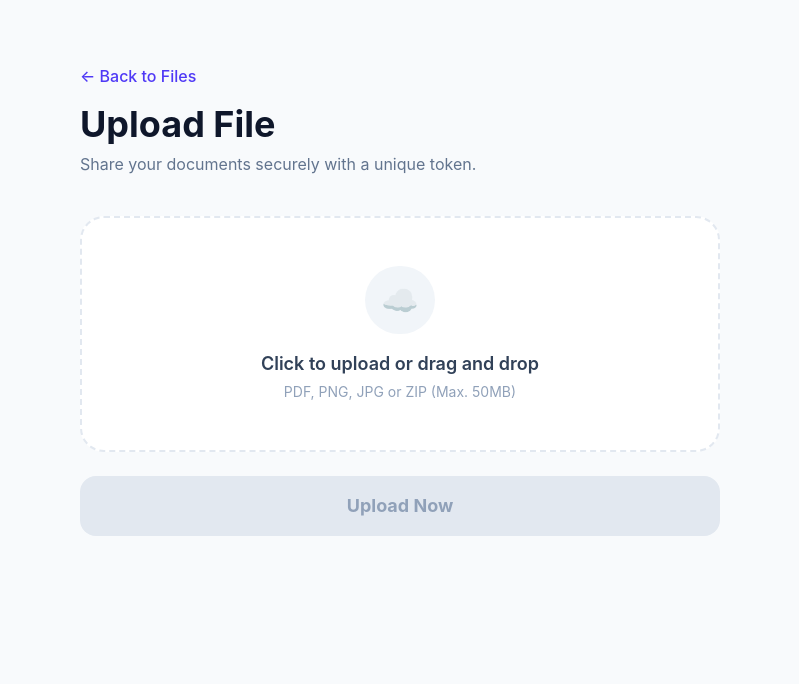
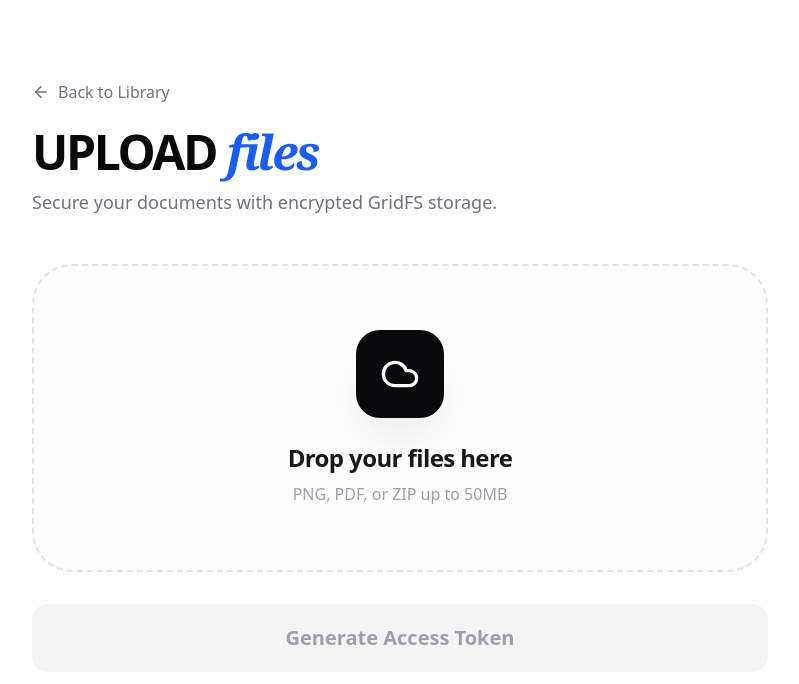
Before and after one commit to Snehil7903/storeIt, a Next.js app: page /upload in a window 1280 px wide. Shown: the top 684 px of the page, without its empty margins (240-1039 px from the left). Built offline with nearby package versions, Linux system fonts and the light colour scheme.

Commit message:
Fix upload ui

```diff
--- a/package.json
+++ b/package.json
@@ -13,6 +13,7 @@
     "@gsap/react": "^2.1.2",
     "busboy": "^1.6.0",
     "gsap": "^3.14.2",
+    "lucide-react": "^0.577.0",
     "mongodb": "^7.1.0",
     "next": "16.1.6",
     "react": "19.2.3",
--- a/src/app/upload/page.js
+++ b/src/app/upload/page.js
@@ -1,15 +1,45 @@
 "use client";
 
-import { useState } from "react";
+import { useState, useRef } from "react";
 import Link from "next/link";
+import gsap from "gsap";
+import { useGSAP } from "@gsap/react";
+import { Upload, File, CheckCircle2, ArrowLeft, Cloud } from "lucide-react";
 
 export default function UploadPage() {
   const [file, setFile] = useState(null);
   const [token, setToken] = useState(null);
   const [isUploading, setIsUploading] = useState(false);
   const [dragActive, setDragActive] = useState(false);
+  const [progress, setProgress] = useState(0);
 
-  // Handle drag events
+  const container = useRef(null);
+  const progressBarRef = useRef(null);
+
+  useGSAP(() => {
+    if (!container.current) return;
+
+    // Smooth entrance for page elements
+    gsap.from(".animate-up", {
+      y: 30,
+      opacity: 0,
+      duration: 0.8,
+      stagger: 0.15,
+      ease: "power3.out"
+    });
+  }, { scope: container });
+
+  // GSAP for progress bar updates
+  useGSAP(() => {
+    if (isUploading) {
+      gsap.to(progressBarRef.current, {
+        width: `${progress}%`,
+        duration: 0.4,
+        ease: "power2.out"
+      });
+    }
+  }, [progress, isUploading]);
+
   const handleDrag = (e) => {
     e.preventDefault();
     e.stopPropagation();
@@ -29,67 +59,93 @@ export default function UploadPage() {
   async function handleUpload() {
     if (!file) return;
     setIsUploading(true);
+    setProgress(0);
 
     try {
       const t = await fetch("/api/token").then((r) => r.json());
       const form = new FormData();
       form.append("file", file);
 
-      await fetch(`/api/upload/${t.token}`, {
-        method: "POST",
-        body: form,
-      });
+      // Using XMLHttpRequest to get real-time progress for our GSAP bar
+      const xhr = new XMLHttpRequest();
+      xhr.open("POST", `/api/upload/${t.token}`);
 
+      xhr.upload.onprogress = (event) => {
+        if (event.lengthComputable) {
+          setProgress(Math.round((event.loaded / event.total) * 100));
+        }
+      };
+
+      xhr.onload = () => {
+        if (xhr.status === 200) {
           setToken(t.token);
+          // Trigger success animation
+          gsap.from(".success-pop", { scale: 0.5, opacity: 0, duration: 0.5, ease: "back.out(2)" });
+        }
+      };
+
+      xhr.send(form);
     } catch (error) {
       console.error("Upload failed", error);
-    } finally {
       setIsUploading(false);
     }
   }
 
   return (
-    <main className="min-h-screen p-8 md:p-16 max-w-3xl mx-auto">
-      {/* Header */}
-      <div className="mb-10">
-        <Link href="/" className="text-indigo-600 font-medium hover:underline flex items-center gap-2 mb-4">
-          ← Back to Files
+    <main ref={container} className="min-h-screen bg-white font-sans selection:bg-blue-100">
+      <div className="max-w-4xl mx-auto p-8 md:p-20">
+
+        {/* Header Section */}
+        <div className="animate-up mb-12">
+          <Link href="/" className="group flex items-center gap-2 text-zinc-500 hover:text-blue-600 transition-colors mb-6 font-medium">
+            <ArrowLeft size={18} className="group-hover:-translate-x-1 transition-transform" />
+            Back to Library
           </Link>
-        <h1 className="text-4xl font-bold text-slate-900">Upload File</h1>
-        <p className="text-slate-500 mt-2">Share your documents securely with a unique token.</p>
+          <h1 className="text-5xl font-black text-zinc-950 tracking-tighter uppercase">
+            Upload <span className="text-blue-600 italic lowercase font-serif">Files</span>
+          </h1>
+          <p className="text-zinc-500 mt-3 text-lg">Secure your documents with encrypted GridFS storage.</p>
         </div>
 
         {!token ? (
-        <div className="space-y-6">
-          {/* Drag & Drop Zone */}
+          <div className="space-y-8 animate-up">
+            {/* The Drop Zone */}
             <div
               onDragEnter={handleDrag}
               onDragLeave={handleDrag}
               onDragOver={handleDrag}
               onDrop={handleDrop}
-            className={`relative border-2 border-dashed rounded-3xl p-12 transition-all flex flex-col items-center justify-center text-center
-              ${dragActive ? "border-indigo-500 bg-indigo-50" : "border-slate-200 bg-white"}
-              ${file ? "border-emerald-400 bg-emerald-50" : "hover:border-slate-300"}`}
+              className={`relative border-2 border-dashed rounded-[2.5rem] p-16 transition-all duration-500 flex flex-col items-center justify-center text-center overflow-hidden
+                ${dragActive ? "border-blue-500 bg-blue-50/50 scale-[1.02]" : "border-zinc-200 bg-zinc-50/30"}
+                ${file && !isUploading ? "border-emerald-500 bg-emerald-50/30" : "hover:border-zinc-300"}`}
             >
               <input
                 type="file"
-              className="absolute inset-0 w-full h-full opacity-0 cursor-pointer"
+                className="absolute inset-0 w-full h-full opacity-0 cursor-pointer z-20"
                 onChange={(e) => setFile(e.target.files[0])}
               />
 
-            <div className="bg-slate-100 p-4 rounded-full mb-4">
-              <span className="text-3xl">☁️</span>
+              <div className={`p-6 rounded-3xl mb-6 transition-all duration-500
+                ${file ? "bg-emerald-500 shadow-emerald-200" : "bg-zinc-950 shadow-zinc-200"} shadow-2xl`}>
+                {file ? <CheckCircle2 className="text-white w-10 h-10" /> : <Cloud className="text-white w-10 h-10" />}
               </div>
 
-            {file ? (
-              <div>
-                <p className="text-emerald-700 font-semibold">{file.name}</p>
-                <p className="text-emerald-600/70 text-sm mt-1">Ready to upload</p>
+              {isUploading ? (
+                <div className="w-full max-w-xs">
+                  <p className="text-zinc-900 font-bold uppercase tracking-widest text-xs mb-4">Syncing to GridFS... {progress}%</p>
+                  <div className="h-2 w-full bg-zinc-200 rounded-full overflow-hidden border border-zinc-200 p-[1px]">
+                    <div ref={progressBarRef} className="h-full bg-blue-600 rounded-full shadow-[0_0_15px_rgba(37,99,235,0.4)]" />
+                  </div>
+                </div>
+              ) : file ? (
+                <div className="animate-in fade-in slide-in-from-bottom-2">
+                  <p className="text-emerald-700 text-2xl font-bold tracking-tight">{file.name}</p>
+                  <p className="text-emerald-600/70 font-medium mt-1">Ready for encrypted transfer</p>
                 </div>
               ) : (
                 <div>
-                <p className="text-slate-700 font-semibold text-lg">Click to upload or drag and drop</p>
-                <p className="text-slate-400 text-sm mt-1">PDF, PNG, JPG or ZIP (Max. 50MB)</p>
+                  <p className="text-zinc-900 font-bold text-2xl tracking-tight">Drop your files here</p>
+                  <p className="text-zinc-400 mt-2 font-medium">PNG, PDF, or ZIP up to 50MB</p>
                 </div>
               )}
             </div>
@@ -97,43 +153,49 @@ export default function UploadPage() {
             <button
               onClick={handleUpload}
               disabled={!file || isUploading}
-            className={`w-full py-4 rounded-2xl font-bold text-lg transition-all shadow-lg
+              className={`w-full py-5 rounded-2xl font-bold text-xl transition-all active:scale-[0.98]
                 ${!file || isUploading
-                ? "bg-slate-200 text-slate-400 cursor-not-allowed shadow-none"
-                : "bg-indigo-600 text-white hover:bg-indigo-700 shadow-indigo-200"}`}
+                  ? "bg-zinc-100 text-zinc-400 cursor-not-allowed"
+                  : "bg-zinc-950 text-white hover:bg-zinc-800 shadow-2xl shadow-zinc-300"}`}
             >
-            {isUploading ? "Uploading..." : "Upload Now"}
+              {isUploading ? "Processing..." : "Generate Access Token"}
             </button>
           </div>
         ) : (
-        /* Success State */
-        <div className="bg-white border border-slate-100 rounded-3xl p-8 shadow-xl animate-in fade-in zoom-in duration-300">
-          <div className="flex items-center gap-4 mb-6">
-            <div className="bg-emerald-100 text-emerald-600 p-3 rounded-full text-xl">✓</div>
-            <h2 className="text-2xl font-bold text-slate-800">Upload Successful</h2>
+          /* Success State - Modern & Clean */
+          <div className="success-pop bg-white border border-zinc-100 rounded-[2.5rem] p-10 shadow-[0_30px_60px_-15px_rgba(0,0,0,0.1)]">
+            <div className="flex items-center gap-5 mb-8">
+              <div className="bg-emerald-500 text-white p-3 rounded-2xl shadow-lg shadow-emerald-200">
+                <CheckCircle2 size={28} />
+              </div>
+              <div>
+                <h2 className="text-3xl font-black text-zinc-950 tracking-tight">ENCRYPTED</h2>
+                <p className="text-zinc-400 font-medium uppercase text-xs tracking-widest">File ID: {token.slice(0, 8)}...</p>
+              </div>
             </div>
 
-          <div className="bg-slate-50 p-6 rounded-2xl mb-8 border border-slate-100">
-            <p className="text-xs uppercase font-bold tracking-widest text-slate-400 mb-2">Access Token</p>
-            <code className="text-xl font-mono text-indigo-600 break-all">{token}</code>
+            <div className="bg-zinc-50 p-8 rounded-3xl mb-10 border border-zinc-100 group relative">
+              <p className="text-[10px] uppercase font-black tracking-[0.2em] text-zinc-400 mb-3">Access Token</p>
+              <code className="text-2xl font-mono text-blue-600 break-all leading-none">{token}</code>
             </div>
 
             <div className="flex flex-col sm:flex-row gap-4">
               <a
                 href={`/api/download/${token}`}
-              className="flex-1 bg-slate-900 text-white text-center py-3 rounded-xl font-medium hover:bg-slate-800 transition-colors"
+                className="flex-1 bg-zinc-950 text-white text-center py-4 rounded-2xl font-bold hover:bg-zinc-800 transition-all shadow-xl shadow-zinc-200"
               >
                 Download Link
               </a>
               <button
-              onClick={() => setToken(null)}
-              className="flex-1 bg-white border border-slate-200 text-slate-600 py-3 rounded-xl font-medium hover:bg-slate-50 transition-colors"
+                onClick={() => { setToken(null); setFile(null); setProgress(0); setIsUploading(false); }}
+                className="flex-1 bg-white border-2 border-zinc-100 text-zinc-600 py-4 rounded-2xl font-bold hover:bg-zinc-50 transition-all"
               >
                 Upload Another
               </button>
             </div>
           </div>
         )}
+      </div>
     </main>
   );
 }
```
Also changed, not shown: 1 other file (tests, documents, lock files or other folders). Lines whose indentation alone changed are shown as unchanged.
